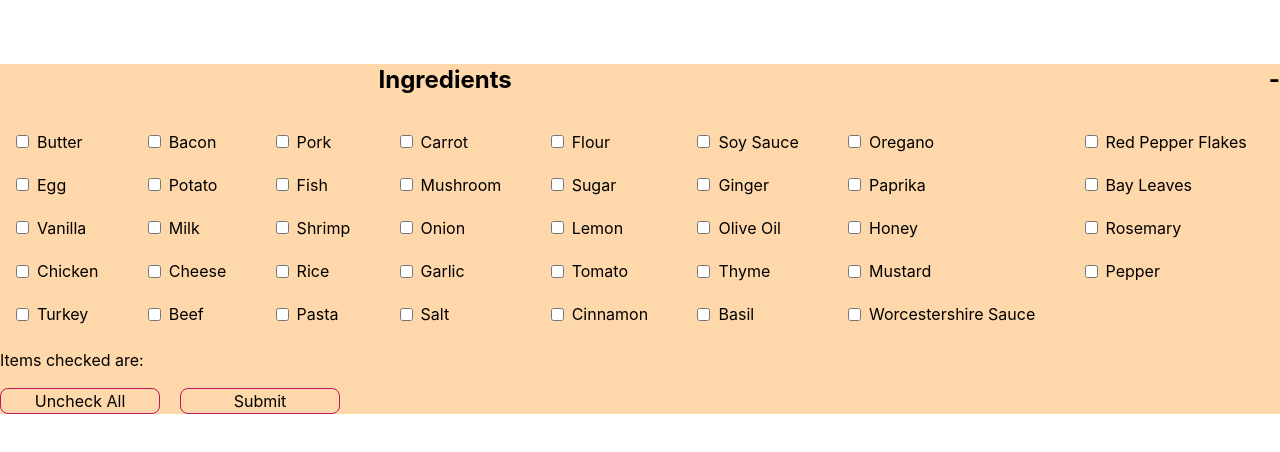
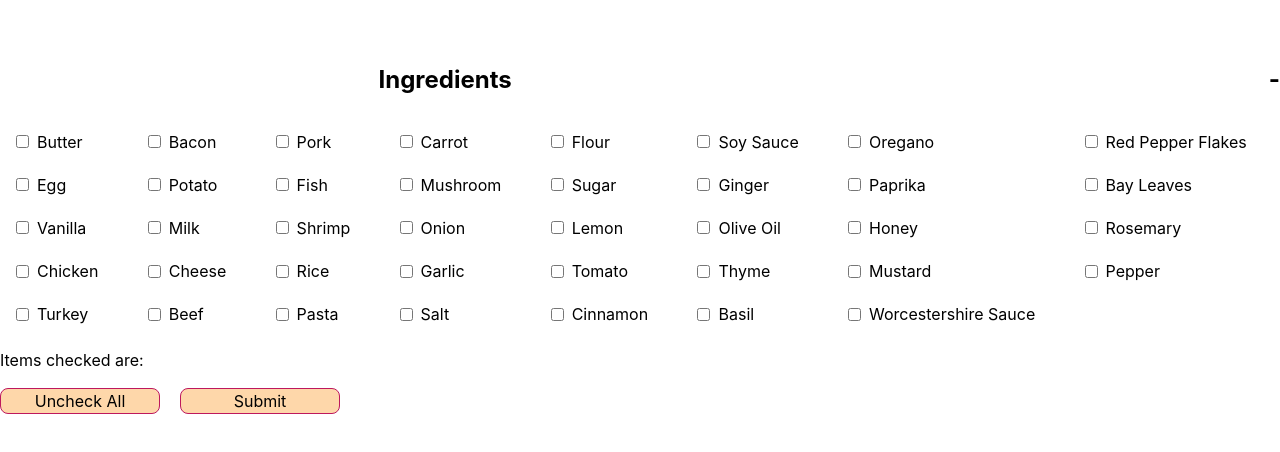
Before and after one commit to addauk/recipe-generator, a React (Create React App) app in the folder frontend/: page / in a window 1280 px wide. Shown: the top 452 px of the page. Built offline with nearby package versions, Linux system fonts and the light colour scheme.

Commit message:
background image not showing up

```diff
--- a/frontend/src/components/ingredient/Ingredient.js
+++ b/frontend/src/components/ingredient/Ingredient.js
@@ -87,7 +87,7 @@ const Ingredient = ({ navigate }) => {
     setCollapse(!collapse);
   };
   return (
-    <div class="bg-orange-200">
+    <div class="bg-body-background">
       <div className="recipe-generator"></div>
       <div
         className="ingredient-header"
--- a/frontend/tailwind.config.js
+++ b/frontend/tailwind.config.js
@@ -1,8 +1,12 @@
 /** @type {import('tailwindcss').Config} */
 module.exports = {
-  content: ['./src/**/**/*.{js,jsx,ts,tsx}'],
+  content: ["./src/**/**/*.{js,jsx,ts,tsx}"],
   theme: {
-    extend: {},
+    extend: {
+      backgroundImage: {
+        "body-background": "url('../backgroundImage2.png)",
+      },
+    },
   },
   plugins: [],
-}
+};
--- /dev/null
+++ b/frontend/tailwind.css
@@ -0,0 +1,3 @@
+@tailwind base;
+@tailwind components;
+@tailwind utilities;
```
Also changed, not shown: 2 other files (tests, documents, lock files or other folders).
